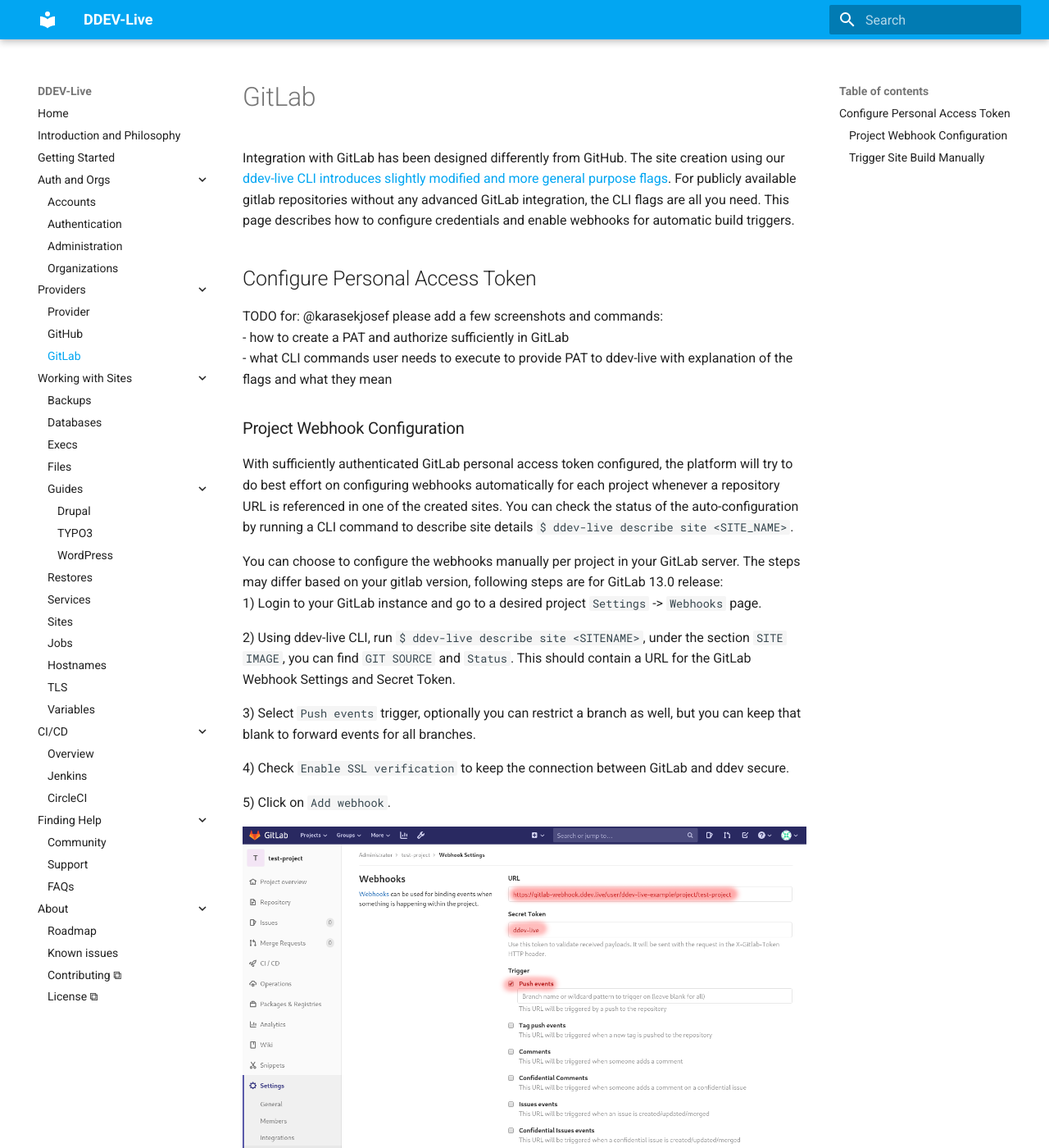
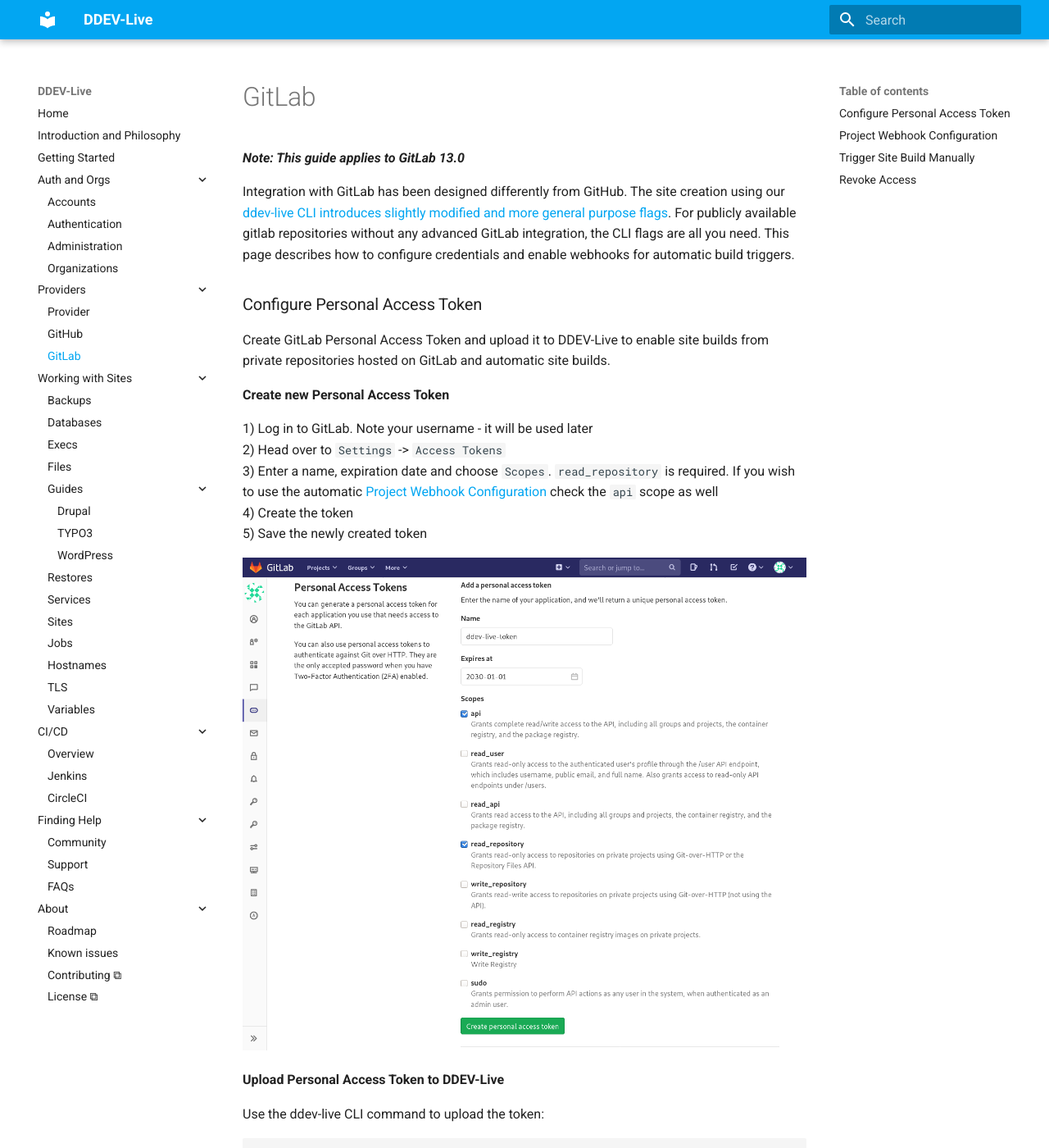
Before and after one commit to fru-io/docs-live, an MkDocs documentation site: the page built from docs/gitlab.md, in a window 1280 px wide and 1400 px high. Shown: the whole window at 82% size. Built offline with MkDocs 1.6.1 and Material for MkDocs 9.7.7, drawn with Linux system fonts in a browser that asks for light colours; some of the changed text lies outside the part shown.

Commit message:
Document how to use PATs with GitLab

````diff
--- a/docs/gitlab.md
+++ b/docs/gitlab.md
@@ -1,12 +1,38 @@
 # GitLab
+
+_**Note: This guide applies to GitLab 13.0**_
+
 
 Integration with GitLab has been designed differently from GitHub. The site creation using our [ddev-live CLI introduces slightly modified and more general purpose flags](https://docs.ddev.com/sites/#gitlab). For publicly available gitlab repositories without any advanced GitLab integration, the CLI flags are all you need. This page describes how to configure credentials and enable webhooks for automatic build triggers.
 
-## Configure Personal Access Token
+### Configure Personal Access Token
 
-TODO for: @karasekjosef please add a few screenshots and commands:
-- how to create a PAT and authorize sufficiently in GitLab
-- what CLI commands user needs to execute to provide PAT to ddev-live with explanation of the flags and what they mean
+Create GitLab Personal Access Token and upload it to DDEV-Live to enable site builds from private repositories hosted on GitLab and automatic site builds.
+
+**Create new Personal Access Token**
+
+1) Log in to GitLab. Note your username - it will be used later
+2) Head over to `Settings` -> `Access Tokens`
+3) Enter a name, expiration date and choose `Scopes`. `read_repository` is required. If you wish to use the automatic [Project Webhook Configuration](#Project-Webhook-Configuration) check the `api` scope as well
+4) Create the token
+5) Save the newly created token
+
+![Manual Webhook Configuration](img/gitlab-create-token.png)
+
+**Upload Personal Access Token to DDEV-Live**
+
+Use the ddev-live CLI command to upload the token:
+```
+ddev-live create credentials gitlab <credentials-name> (1) \
+    --url=<gitlab-server-hostname> (2) \
+    --user=<username> (3) \
+    --token=<personal-access-token> (4)
+```
+
+* (1) is the unique name of your personal access token in DDEV-Live. Must match `[a-z0-9]([-a-z0-9]*[a-z0-9])?`
+* (2) is the hostname of your gitlab server, eg. `https://gitlab.example.com`
+* (3) is the username of the logged in user who created the Personal Access Token in GitLab
+* (4) is the Personal Access Token
 
 ### Project Webhook Configuration
 
@@ -34,3 +60,25 @@ $ ddev-live configure site --git-rev <SHA/TAG/BRANCH>
 ```
 
 will trigger a build if the git revision differs from previously configured revision.
+
+### Revoke Access
+
+**Webhook Configuration**
+
+If you use automatic build triggers delete all your sites in DDEV-Live to remove all repository configuration associated with DDEV-Live.
+List sites:
+```
+$ ddev-live list sites
+```
+Delete sites:
+```
+$ ddev-live delete site <site-name>
+```
+
+**Revoke credentials**
+
+Log in to GitLab and delete the Personal Access Token.
+Optionally delete the revoked token from DDEV-Live as well:
+```
+$ ddev-live delete credentials gitlab <credentials-name>
+```
````
Also changed, not shown: docs/providers.md (+1 -1 lines), docs/img/gitlab-create-token.png (added).
